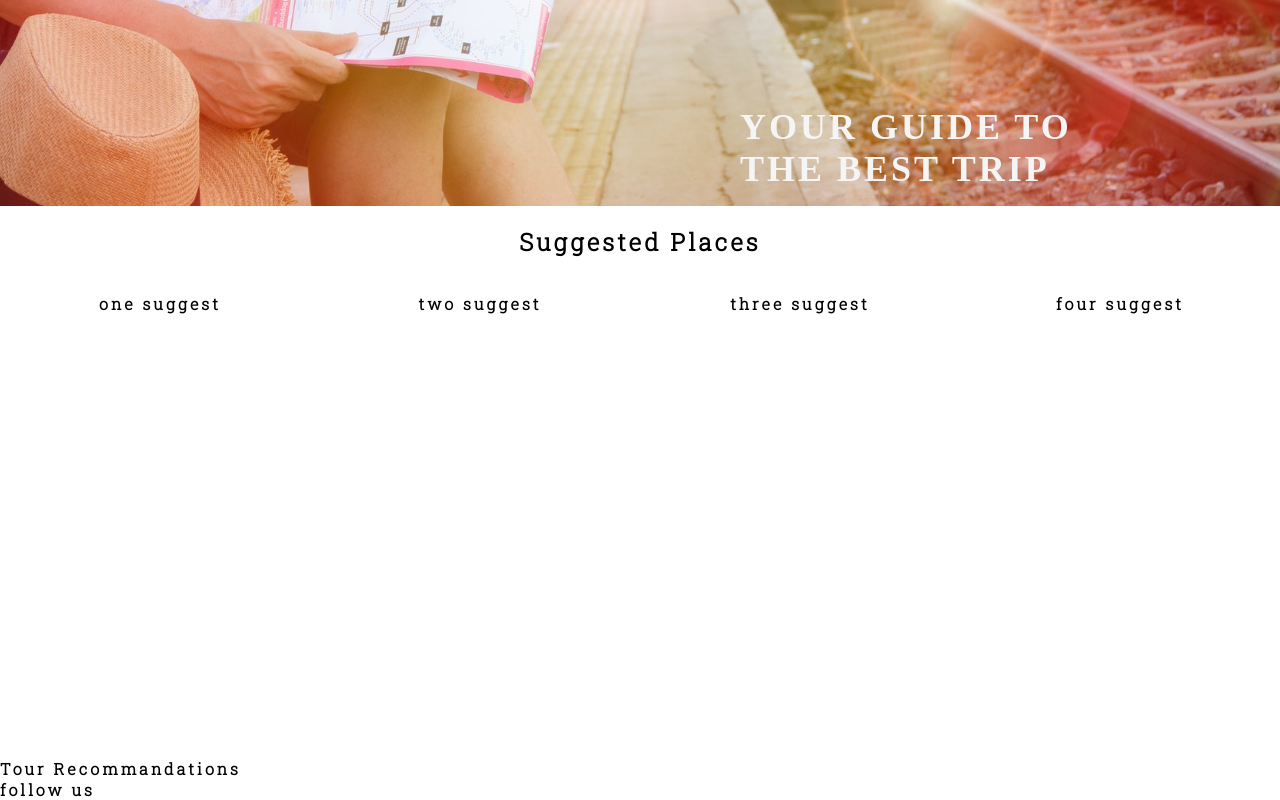
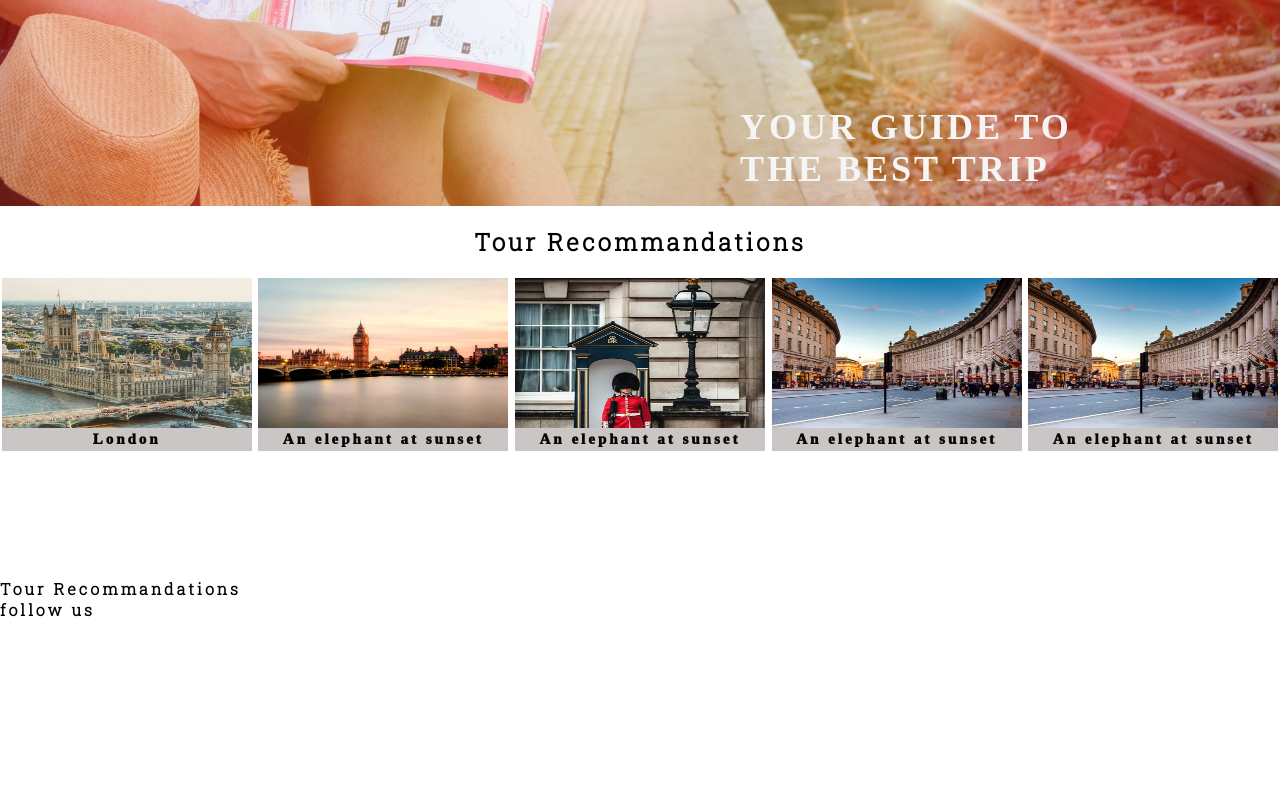
Before and after one commit to Abedcode21/Tour-nav, a plain HTML site: page index.html in a window 1280 px wide. Shown: the part 435-1235 px from the top of the page. After the commit the page ends 1055 px from the top, so only its background shows below. Drawn offline with Linux system fonts and the light colour scheme.

Commit message:
Add Tour Recommandations

```diff
--- a/assets/css/style.css
+++ b/assets/css/style.css
@@ -68,28 +68,44 @@ body{
 
  h1 {
      margin-top: 20px;
+     margin-bottom: 20px;
      text-align: center;
  }
-.suggest {
-    height: 500px;
+
+#suggest {
+    height: 300px;
     display: flex;
     justify-content: space-around;
     text-align: center;
+    flex-direction: row;
+
+
 }
 
-.one-sug {
-    width: 25%;
-    padding: 35px;
+figure {
+    /* border: thin #c0c0c0 solid;  */
+    display: flex;
+    flex-flow: column;
+    max-width: 250px;
 }
-.two-sug {
-    width: 25%;
-    padding: 35px;
+
+img {
+    max-width: 250px;
+    max-height: 150px;
 }
-.three-sug {
-    width: 25%;
-    padding: 35px;
+
+figcaption {
+    width: 250px;
+    background-color: rgb(202, 198, 198);
+    color: rgb(8, 5, 5);
+    font-family: 'Times New Roman', Times, serif;
+    font-size: 15px;
+    padding: 3px;
+    text-align: center;
+    font-weight: 1000;
 }
-.four-sug {
-    width: 25%;
-    padding: 35px;
+
+#suggest a {
+    text-decoration: none;
+    color: black;
 }
--- a/index.html
+++ b/index.html
@@ -29,12 +29,38 @@
     </section>
 
     <section>
-        <h1>Suggested Places</h1>
-        <div class="suggest">
-            <div class="one-sug">one suggest</div>
-            <div class="two-sug">two suggest</div>
-            <div class="three-sug">three suggest</div>
-            <div class="four-sug">four suggest</div>
+        <h1>Tour Recommandations</h1>
+        <div id="suggest">
+            <a href="#">
+                <figure>
+                    <img src="/test222.jpg" alt="london">
+                    <figcaption>London</figcaption>
+                </figure>
+            </a>
+            <a href="#"></a>
+                <figure>
+                    <img src="/test33.jpg" alt="Elephant at sunset">
+                    <figcaption>An elephant at sunset</figcaption>
+                </figure>
+            </a>
+            <a href="#"></a>
+                <figure>
+                    <img src="/test4.jpg" alt="Elephant at sunset">
+                    <figcaption>An elephant at sunset</figcaption>
+                </figure>
+            </a>
+            <a href="#"></a>
+                <figure>
+                    <img src="/test5.jpg" alt="Elephant at sunset">
+                    <figcaption>An elephant at sunset</figcaption>
+                </figure>
+            </a>
+            <a href="#"></a>
+                <figure>
+                    <img src="/test5.jpg" alt="Elephant at sunset">
+                    <figcaption>An elephant at sunset</figcaption>
+                </figure>
+            </a>
         </div>
 
     </section>
```
Also changed, not shown: assets/images/wheel.jpg (added), london.jpg (added), test.jpg (added), test222.jpg (added), test33.jpg (added), test4.jpg (added), test5.jpg (added).
